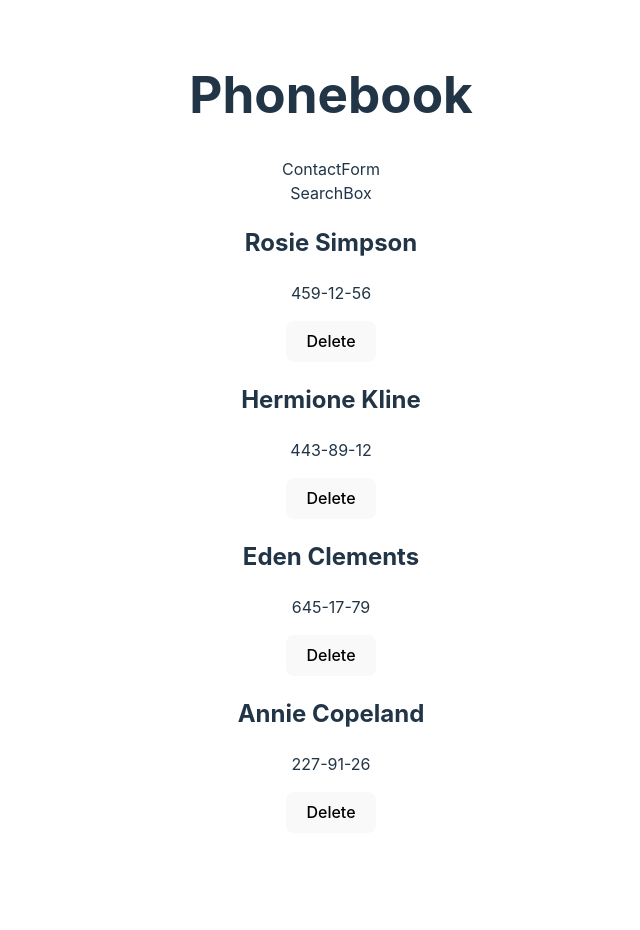
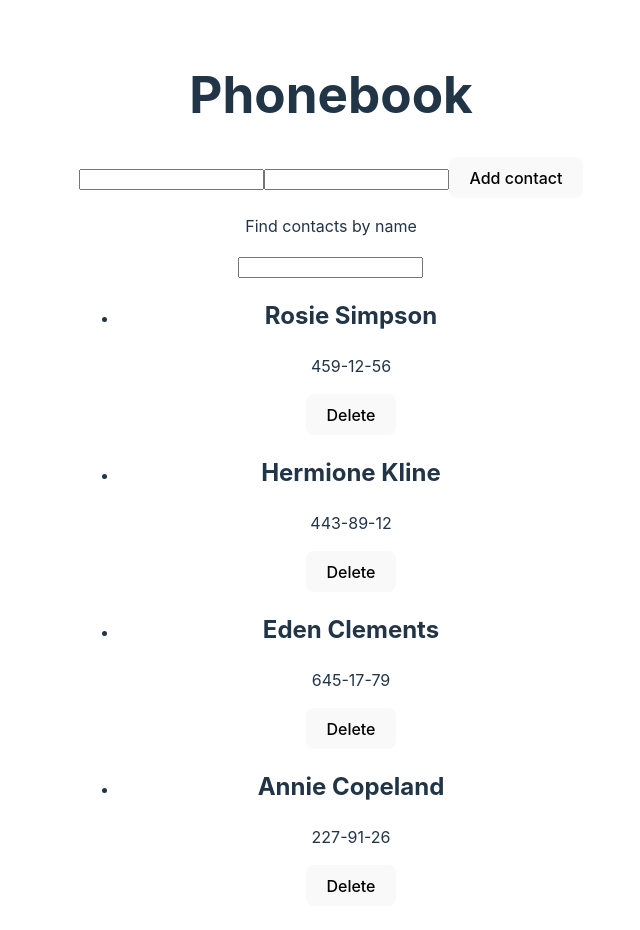
Before and after one commit to Maiia11/goit-react-hw-03, a React (Vite) app: page / in a window 1280 px wide. Shown: the top 930 px of the page, without its empty margins (309-949 px from the left). Before the commit the page ends 865 px from the top, so only its background shows below. Built offline with nearby package versions, Linux system fonts and the light colour scheme.

Commit message:
made all code  according to the example

```diff
--- a/src/components/App/App.jsx
+++ b/src/components/App/App.jsx
@@ -4,23 +4,35 @@ import ContactList from '../ContactList/ContactList'
 import './App.css'
 import ContactForm from '../ConactForm/ContactForm'
 import SearchBox from '../SearchBox/SearchBox'
-
+import initialContacts from '../contacts.json'
 
 function App() {
 
- const [contact, setContact] = useState([
-  {id: 'id-1', name: 'Rosie Simpson', number: '459-12-56'},
-  {id: 'id-2', name: 'Hermione Kline', number: '443-89-12'},
-  {id: 'id-3', name: 'Eden Clements', number: '645-17-79'},
-  {id: 'id-4', name: 'Annie Copeland', number: '227-91-26'},
-])
+  const [contact, setContact] = useState(initialContacts);
+  const [filter, setFilter] = useState('');
+
+  const addContact = (newContact) => {
+    setContact((prevContacts) => {
+      return [...prevContacts, newContact]
+    });
+
+  }
+
+  const deleteContact = (contactId) => {
+    setContact((prevContacts) => {
+      return prevContacts.filter(item => item.id !== contactId)
+    });
+
+  }
+
+  const filterContacts = contact.filter((item)=> item.name.toLowerCase().includes(filter.toLowerCase()))
 
   return (
     <div>
-  <h1>Phonebook</h1>
-  <ContactForm />
-  <SearchBox />
-  <ContactList />
+      <h1>Phonebook</h1>
+      <ContactForm onAdd={addContact } />
+      <SearchBox value={filter} onFilter={setFilter } />
+      <ContactList contact={filterContacts} onDelete={deleteContact } />
 </div>
   )
 }
--- a/src/components/ConactForm/ContactForm.jsx
+++ b/src/components/ConactForm/ContactForm.jsx
@@ -1,8 +1,25 @@
 
 
-function ContactForm() {
+function ContactForm({onAdd}) {
+
+  const handleSubmit = e => {
+    e.preventDefault();
+    onAdd({
+      id: Date.now(),
+      name: e.target.elements.text.value,
+      number:e.target.elements.number.value
+    })
+    e.target.reset()
+
+  }
+
+
   return (
-    <div>ContactForm</div>
+    <form onSubmit={handleSubmit}>
+      <input type="text" name="text" />
+      <input type="text" name="number" />
+      <button type="submit">Add contact</button>
+    </form>
   )
 }
 
--- a/src/components/Contact/Contact.jsx
+++ b/src/components/Contact/Contact.jsx
@@ -1,11 +1,11 @@
 
 
-const Contact = ({name, number}) => {
+const Contact = ({name, number, id, onDelete,}) => {
   return (
       <div>
           <h2 >{name}</h2>
           <p>{number}</p>
-          <button type="button"> Delete </button>
+          <button type="button" onClick={()=> onDelete(id)}> Delete </button>
 
     </div>
   )
--- a/src/components/ContactList/ContactList.jsx
+++ b/src/components/ContactList/ContactList.jsx
@@ -1,23 +1,14 @@
 import Contact from "../Contact/Contact"
 
-const list = [
-  {id: 'id-1', name: 'Rosie Simpson', number: '459-12-56'},
-  {id: 'id-2', name: 'Hermione Kline', number: '443-89-12'},
-  {id: 'id-3', name: 'Eden Clements', number: '645-17-79'},
-  {id: 'id-4', name: 'Annie Copeland', number: '227-91-26'},
-]
+const ContactList = ({contact, onDelete}) => {
+  return (
+      <ul>
+          {contact.map(({ id, name, number }) => (
+            <li key={id}>
+              <Contact name={name} number={number} onDelete={onDelete} id={id} />
 
-const ContactList = () => {
-
-  return (
-      <div>
-          {list.map(({ id, name, number }) => {
-              return(
-              <>
-                  <Contact key={id} name={name} number={number} />
-            </>)
-          } )}
-    </div>
+          </li>) )}
+    </ul>
   )
 }
 
--- a/src/components/SearchBox/SearchBox.jsx
+++ b/src/components/SearchBox/SearchBox.jsx
@@ -1,8 +1,11 @@
 
 
-function SearchBox() {
+function SearchBox({value, onFilter}) {
   return (
-    <div>SearchBox</div>
+    <div>
+      <p>Find contacts by name</p>
+      <input type="text" value={value} onChange={(e)=>onFilter(e.target.value)}/>
+    </div>
   )
 }
 
--- /dev/null
+++ b/src/components/contacts.json
@@ -0,0 +1,6 @@
+[
+  {"id": "id-1", "name": "Rosie Simpson", "number": "459-12-56"},
+  {"id": "id-2", "name": "Hermione Kline", "number": "443-89-12"},
+  {"id": "id-3", "name": "Eden Clements", "number": "645-17-79"},
+  {"id": "id-4", "name": "Annie Copeland", "number": "227-91-26"}
+]
```
